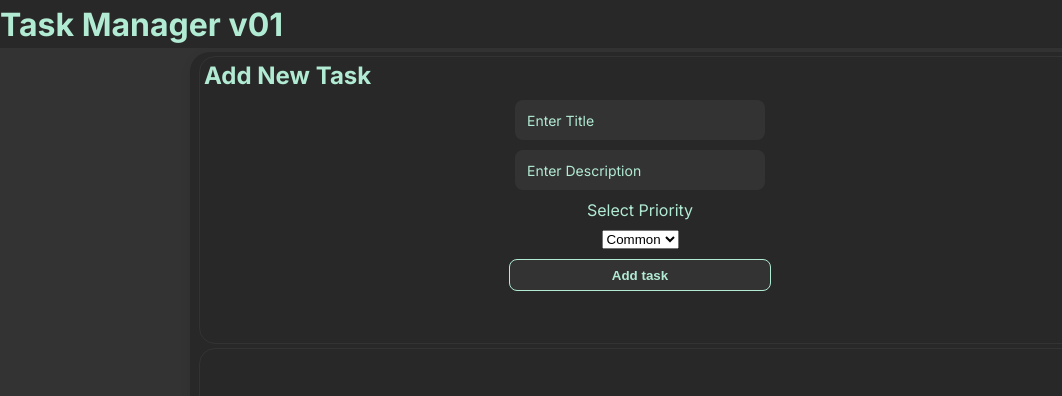
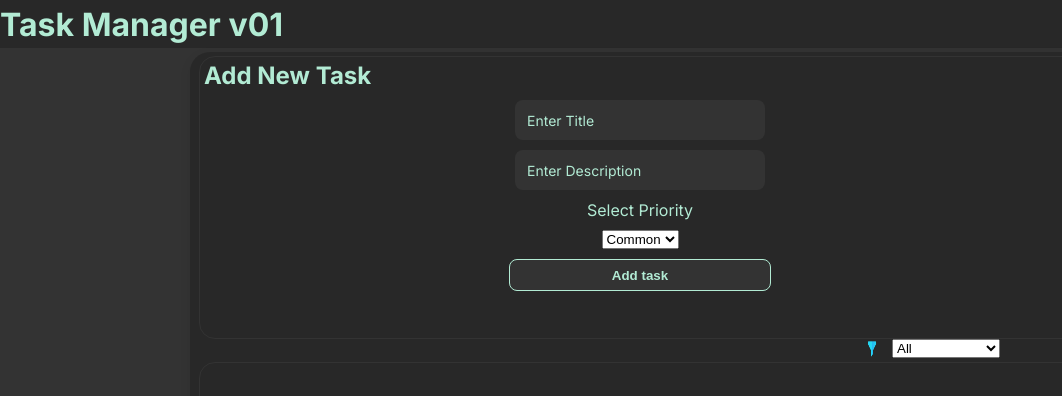
Before and after one commit to AdrianLesko/Task-Manager, a React (Vite) app: page / in a window 1280 px wide. Shown: the top 396 px of the page, without its empty margins (0-1062 px from the left). Built offline with nearby package versions, Linux system fonts and the light colour scheme.

Commit message:
add filtering options for itemList

```diff
--- a/src/App.css
+++ b/src/App.css
@@ -49,6 +49,10 @@
             height: 40%;
 
         }
+
+        .filter-container {
+            width: 100%;
+        }
     }
 
     .list-container {
--- a/src/App.jsx
+++ b/src/App.jsx
@@ -4,6 +4,7 @@ import TaskList from './components/taskList/taskList.jsx'
 import TaskForm from './components/taskForm/taskForm.jsx'
 import EditModal from './components/taskEditModal/editModal.jsx'
 import useTasks from './hooks/useTasks.js'
+import Filter from './components/filter/filter.jsx'
 
 function App() {
 
@@ -13,7 +14,14 @@ function App() {
   const [taskToEdit, setTaskToEdit] = useState(null)
   const [isModalOpen, setIsModalOpen] = useState(false)
 
+  //filter
+  const [filterValue, setFilterValue] = useState('all')
+  const handleFilterChange = (value) => {
+    setFilterValue(value)
+    console.log(value)
+  }
 
+  //edit task + edit modal // useEdit.js later
   const editTask = (taskObj) => {
     setTaskToEdit(taskObj)
     setIsModalOpen(true)
@@ -41,12 +49,17 @@ function App() {
           <TaskForm addTask={addTask}/>
         </div>
 
+        <div className='filter-container'>
+            <Filter filterValue={filterValue} handleFilterChange={handleFilterChange} />
+        </div>
+
         <div className='list-container'>
           <TaskList
             deleteTask={deleteTask}
             toggleTask={toggleTask}
             editTask={editTask}
             tasks={tasks}
+            filterValue={filterValue}
           />
         </div>
       </div>
--- /dev/null
+++ b/src/components/filter/filter.css
@@ -0,0 +1,8 @@
+.filter-wrapper {
+    display: flex;
+    flex-direction: row;
+    justify-content: flex-end;
+    gap: 15px;
+    width: 90%;
+
+}
--- /dev/null
+++ b/src/components/filter/filter.jsx
@@ -0,0 +1,25 @@
+import {useState} from 'react'
+import './filter.css'
+
+export default function Filter ({filterValue, handleFilterChange}) {
+
+    return (
+        <div className='filter-wrapper'>
+            <img
+                src='/src/assets/filter.png'
+                alt='filter icon'
+                width='10px'
+            />
+
+            <select
+                id='filter-select'
+                value={filterValue}
+                onChange={(e) => handleFilterChange(e.target.value)}
+            >
+                <option value='all'>All</option>
+                <option value='completed'>Completed</option>
+                <option value='not-completed'>Not completed</option>
+            </select>
+        </div>
+    )
+}
--- a/src/components/taskList/taskList.jsx
+++ b/src/components/taskList/taskList.jsx
@@ -6,10 +6,22 @@ export default function TaskList (props) {
     const tasks = props.tasks
     const toggleTask = props.toggleTask
     const editTask = props.editTask
+    const filterValue = props.filterValue
+
+    const filteredTasks = [...tasks].filter(task => {
+        if (filterValue === 'completed') {
+            return task.completed === true
+        }
+        if (filterValue === 'not-completed'){
+            return task.completed === false
+        }
+        return true
+    })
+
     return (
 
             <div className='task-list-container'>
-            {tasks.map((task) => {
+                {filteredTasks.map((task) => {
                     return (
                         <TaskItem
                             task={task}
```
Also changed, not shown: src/assets/filter.png (added). Lines whose indentation alone changed are shown as unchanged.
